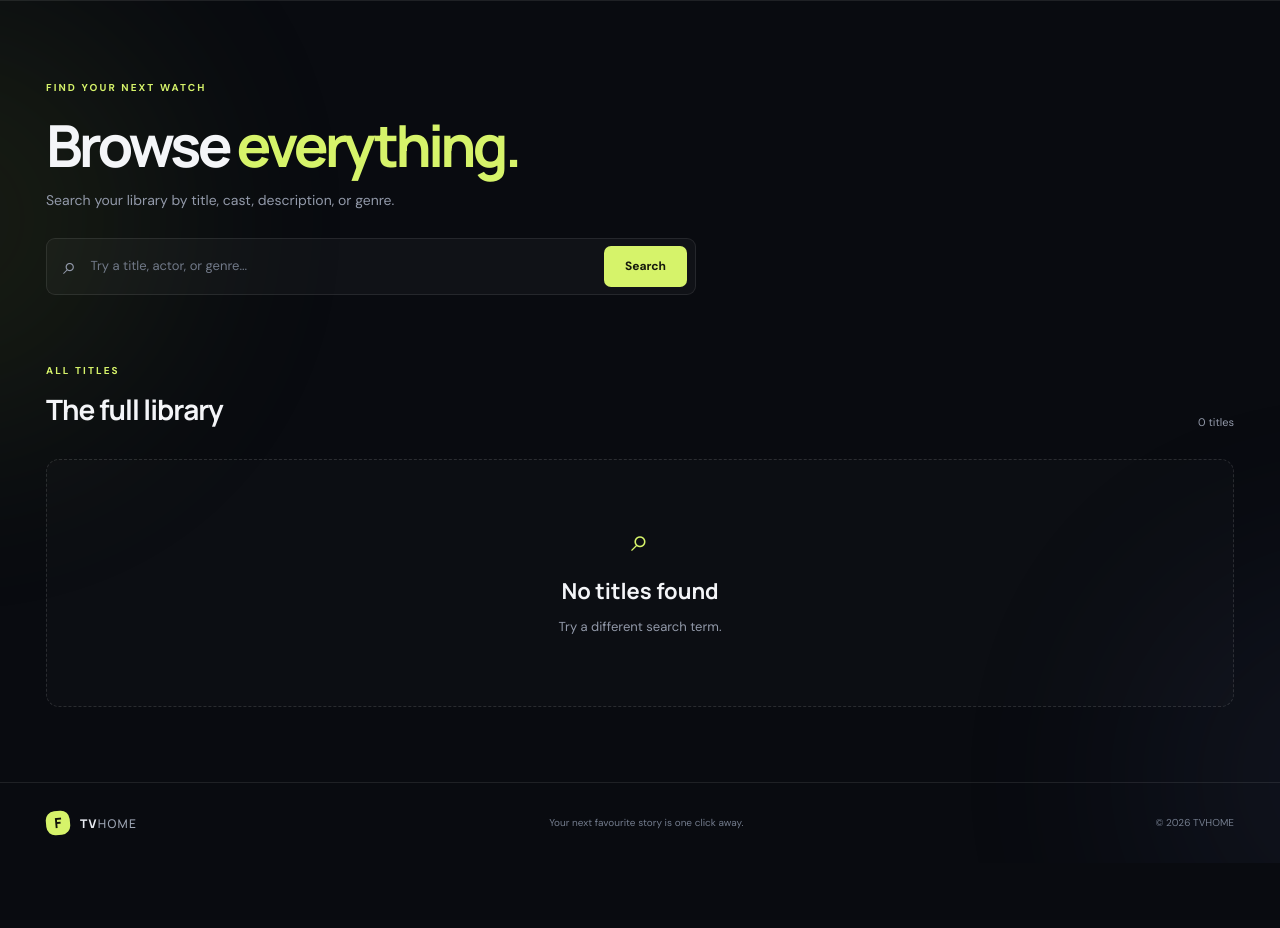
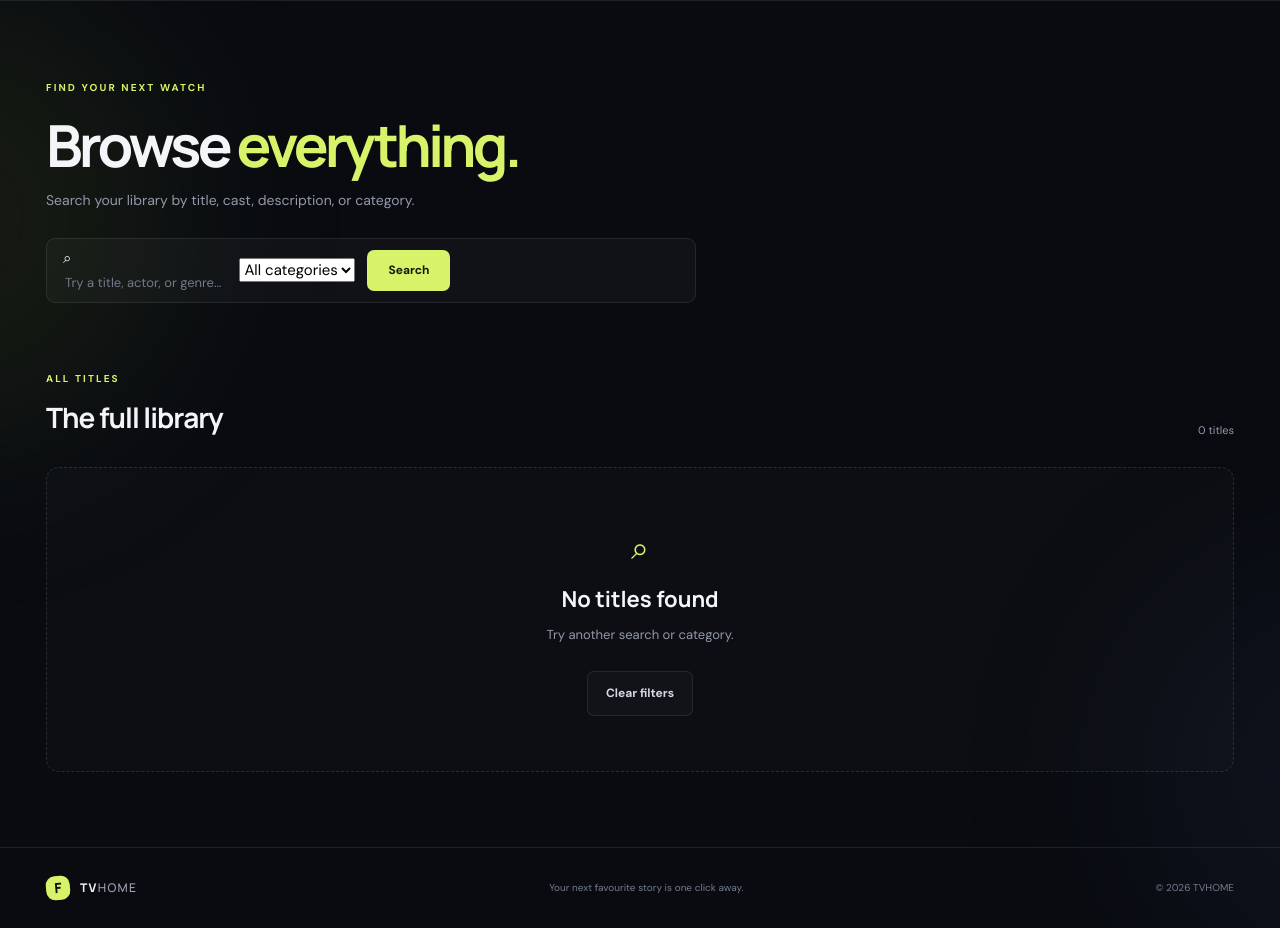
Before and after one commit to Som3aVoda/WebPython, a Flask app: page /search in a window 1280 px wide. Shown: the part 81-1009 px from the top of the page. Before the commit the page ends 917 px from the top, so only its background shows below. Run offline with Flask 3, Linux system fonts and the light colour scheme; some libraries are stand-ins or nearby versions.

Commit message:
Update search.html

```diff
--- a/templates/search.html
+++ b/templates/search.html
@@ -1,6 +1,68 @@
-{% extends 'base.html' %}{% block title %}Browse titles — TVHOME{% endblock %}{% block content %}
-<section class="page-intro"><span class="eyebrow">FIND YOUR NEXT WATCH</span><h1>Browse <em>everything.</em></h1><p>Search your library by title, cast, description, or genre.</p>
-<form class="large-search" method="get"><span>⌕</span><input name="q" value="{{ query }}" placeholder="Try a title, actor, or genre..." autofocus><button class="button button-primary" type="submit">Search</button></form></section>
-<section class="library-section search-results"><div class="section-heading"><div><span class="eyebrow">{% if query %}SEARCH RESULTS{% else %}ALL TITLES{% endif %}</span><h2>{% if query %}“{{ query }}”{% else %}The full library{% endif %}</h2></div><span class="result-count">{{ movies|length }} titles</span></div>
-{% if api_offline %}<div class="empty-state"><h3>Could not reach the library</h3><p>Please try again in a moment.</p></div>{% elif movies %}<div class="movie-grid">{% for movie in movies %}{% include '_card.html' %}{% endfor %}</div>{% else %}<div class="empty-state"><span>⌕</span><h3>No titles found</h3><p>Try a different search term.</p></div>{% endif %}</section>
+
+{% extends 'base.html' %}
+{% block title %}Browse titles — TVhome{% endblock %}
+
+{% block content %}
+<section class="page-intro">
+  <span class="eyebrow">FIND YOUR NEXT WATCH</span>
+  <h1>Browse <em>everything.</em></h1>
+  <p>Search your library by title, cast, description, or category.</p>
+
+  <form class="large-search category-search" method="get">
+    <div class="search-input-wrap">
+      <span>⌕</span>
+      <input name="q" value="{{ query }}"
+             placeholder="Try a title, actor, or genre..."
+             aria-label="Search titles">
+    </div>
+
+    <select name="category" aria-label="Filter by category">
+      <option value="">All categories</option>
+      {% for category in categories %}
+        <option value="{{ category }}"
+          {% if selected_category|lower == category|lower %}selected{% endif %}>
+          {{ category }}
+        </option>
+      {% endfor %}
+    </select>
+
+    <button class="button button-primary" type="submit">Search</button>
+  </form>
+</section>
+
+<section class="library-section search-results">
+  <div class="section-heading">
+    <div>
+      <span class="eyebrow">
+        {% if query or selected_category %}FILTERED RESULTS{% else %}ALL TITLES{% endif %}
+      </span>
+      <h2>
+        {% if selected_category %}{{ selected_category }}
+        {% elif query %}“{{ query }}”
+        {% else %}The full library{% endif %}
+      </h2>
+    </div>
+    <span class="result-count">{{ movies|length }} titles</span>
+  </div>
+
+  {% if api_offline %}
+    <div class="empty-state">
+      <h3>Could not reach the library</h3>
+      <p>Please try again in a moment.</p>
+    </div>
+  {% elif movies %}
+    <div class="movie-grid">
+      {% for movie in movies %}
+        {% include '_card.html' %}
+      {% endfor %}
+    </div>
+  {% else %}
+    <div class="empty-state">
+      <span>⌕</span>
+      <h3>No titles found</h3>
+      <p>Try another search or category.</p>
+      <a class="button button-ghost" href="{{ url_for('search') }}">Clear filters</a>
+    </div>
+  {% endif %}
+</section>
 {% endblock %}
```
